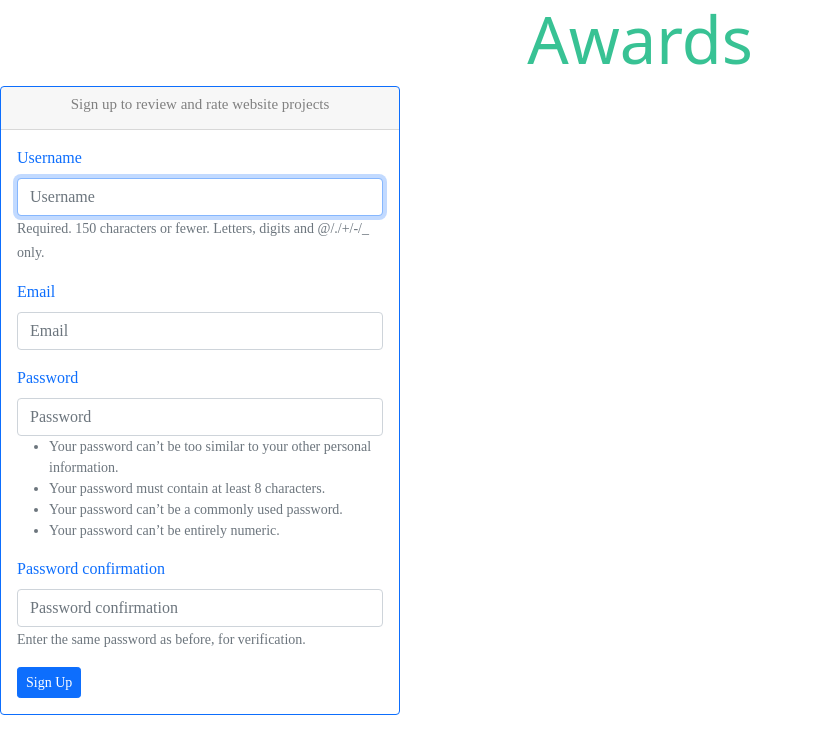
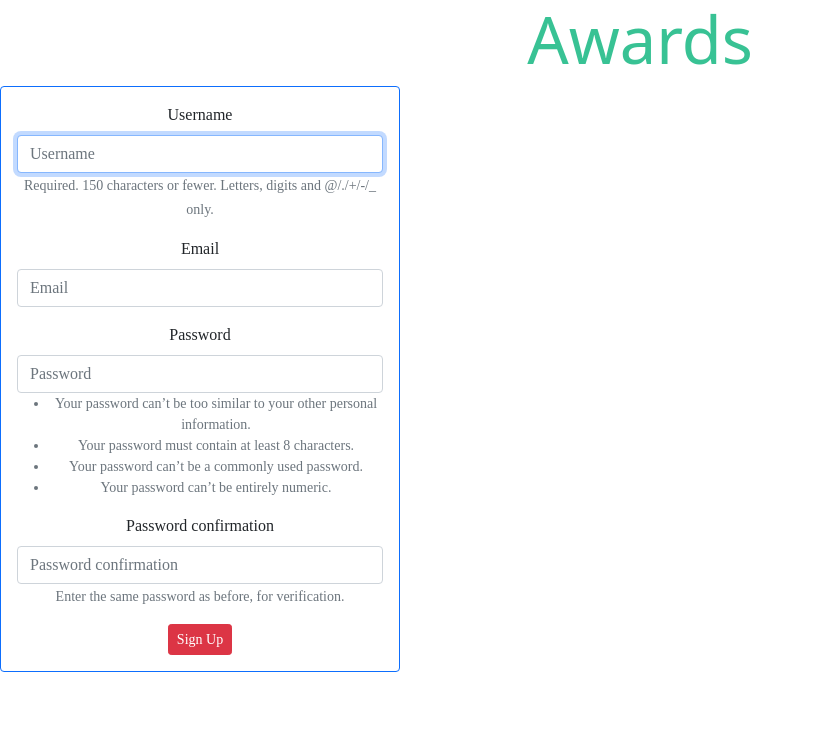
Before and after one commit to annngure/-Awwards, a Django app: page /register/ in a window 1280 px wide. Shown: the top 754 px of the page, without its empty margins (0-813 px from the left). Run offline with Django 4.2, Linux system fonts and the light colour scheme; some libraries are stand-ins or nearby versions.

```diff
--- a/account/templates/registration/register.html
+++ b/account/templates/registration/register.html
@@ -2,7 +2,6 @@
 {%load bootstrap4%}
 
 {% block content%}
-<!-- register  -->
 
 <head>
     <style>
@@ -13,36 +12,22 @@
 <div class="text-center">
   <h1 style="color:rgb(56, 194, 148);font-size:65px;">Awards</h1>
 </div>
-<div class="cpl-md-4"></div>
-  <div class="col-md-4">
-      <div class="card border-primary mb-4" style="max-width:25rem;">
-        <div class="card-header text-center">
-
-          <h3 class="text-center" style="font-family:'Times New Roman', Times, serif;color:grey;font-size:15px;">Sign up to review and rate website projects</h3>
-        </div>
-        <div class="card-body text-primary">
-
-          <form action="/accounts/register/" method="post" style="font-family:'Times New Roman', Times, serif;">
-            {% csrf_token %} {% bootstrap_form form %}
-            <div class="form-group">
-              <input type="submit" class="btn btn-primary btn-sm" value="Sign Up">
-            </div>
-
-            <input type="hidden" name="next" value="{{next}}">
-
-          </form>
-
-        </div>
-
+<div class="row">
+  <div class="col-md-6">
+    <div class="card border-primary" style="max-width:25rem;">
+      <div class="card-body text-center">
+        <form method="post" style="font-family:'Times New Roman', Times, serif;">
+          {% csrf_token %} {% bootstrap_form form %}
+          <div class="form-group">
+              <input type="submit" class="btn btn-danger btn-sm" value="Sign Up">
+          </div>
+          <input type="hidden" name="next" value="{{next}}">
+        </form>
       </div>
-
     </div>
-
   </div>
-
 </div>
 
-<div class="col-md-4"></div>
 </body>
 
 {%endblock%}
```
Also changed, not shown: account/templates/registration/login.html (+12 -40 lines).
